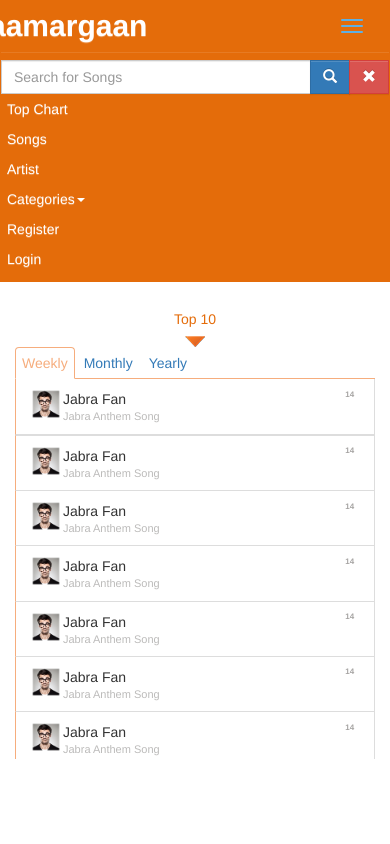
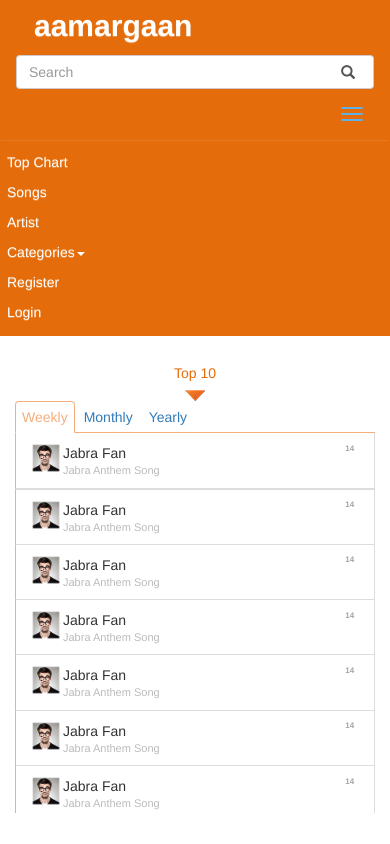
Before and after one commit to mamunshahidul/amargan, a plain HTML site: page index.html in a window 390 px wide. Both pictures are taken after a click on the button "Toggle navigation". Drawn offline with nearby package versions, Linux system fonts and the light colour scheme; a web font is replaced by a local one.

Commit message:
header search

```diff
--- a/css/main.css
+++ b/css/main.css
@@ -73,6 +73,26 @@ a:focus{
   font-size: 30px;
   font-weight: bold;
   color: white;
+}
+
+/* Search Form Styles*/
+#imaginary_container{
+    margin-top:1%; /* Don't copy this */
+}
+.stylish-input-group .input-group-addon{
+    background: white !important;
+}
+.stylish-input-group .form-control{
+	border-right:0;
+	box-shadow:0 0 0;
+	border-color:#ccc;
+}
+.stylish-input-group button{
+    border:0;
+    background:transparent;
+}
+.navbar > .container .navbar-brand, .navbar > .container-fluid .navbar-brand {
+  margin-left: 0;
 }
 /* .animbrand{
 	content: none !important;
--- a/index.html
+++ b/index.html
@@ -40,9 +40,22 @@
         <p class="browserupgrade">You are using an <strong>outdated</strong> browser. Please <a href="http://browsehappy.com/">upgrade your browser</a> to improve your experience.</p>
       <![endif]-->
       <header id="header">
-        <nav class="navbar  navbar-bootsnipp animate header-top" role="navigation">
-                <div class="container">
+        <nav class="navbar navbar-bootsnipp animate header-top" role="navigation">
+          <div class="container-fluid">
             <div class="row">
+              <div class="animbrand">
+                <a class="navbar-brand animate" href="index.html">aamargaan</a>
+              </div>
+               <div id="imaginary_container" class="col-sm-5 col-xs-12">
+                <div class="input-group stylish-input-group">
+                  <input type="text" class="form-control"  placeholder="Search" >
+                  <span class="input-group-addon">
+                    <button type="submit">
+                      <span class="glyphicon glyphicon-search"></span>
+                    </button>
+                  </span>
+                </div>
+              </div>
               <!-- Brand and toggle get grouped for better mobile display -->
               <div class="navbar-header">
                 <button type="button" class="navbar-toggle" data-toggle="collapse" data-target="#bs-example-navbar-collapse-2">
@@ -51,58 +64,26 @@
                   <span class="icon-bar"></span>
                   <span class="icon-bar"></span>
                 </button>
-                    <div class="animbrand">
-                      <a class="navbar-brand animate" href="#">aamargaan</a>
-                    </div>
               </div>
 
               <!-- Collect the nav links, forms, and other content for toggling -->
               <div class="collapse navbar-collapse" id="bs-example-navbar-collapse-2">
-                    <ul class="nav navbar-nav navbar-right">
-                      <li class="visible-xs">
-                        <form action="" method="GET" role="search">
-                          <div class="input-group">
-                            <input type="text" class="form-control" name="q" placeholder="Search for Songs">
-                            <span class="input-group-btn">
-                              <button class="btn btn-primary" type="submit"><span class="glyphicon glyphicon-search"></span></button>
-                              <button class="btn btn-danger" type="reset"><span class="glyphicon glyphicon-remove"></span></button>
-                            </span>
-                          </div>
-                        </form>
-                      </li>
+                <ul class="nav navbar-nav">
                   <li class=""><a href="#" class="animate">Top Chart</a></li>
                   <li class=""><a href="#" class="animate">Songs</a></li>
                   <li class=""><a href="#" class="animate">Artist</a></li>
                   <li>
                     <a href="#" class="dropdown-toggle animate " data-toggle="dropdown">Categories<span class="caret"></span></a>
                     <ul class="dropdown-menu" role="menu">
-
                       <li class=""><a href="" class="animate">Form Builder </a></li>
                       <li class=""><a href="" class="animate">Button Builder </a></li>
                       <li class=""><a href="" class="animate">Icon Search </a></li>
-
-
                     </ul>
                   </li>
-
                   <li class=""><a href="" class="animate">Register</a></li>
                   <li id="nav-login-btn" class=""><a href="" class="animate">Login</a></li>
-
-                      <li class="hidden-xs"><a href="#toggle-search" class="animate"><span class="glyphicon glyphicon-search"></span></a></li>
                 </ul>
               </div>
-                  </div>
-                </div>
-                <div class="bootsnipp-search animate">
-                  <div class="container">
-                    <form action="" method="GET" role="search">
-                      <div class="input-group">
-                        <input type="text" class="form-control" name="q" placeholder="Search for Songs,Artist,Album">
-                        <span class="input-group-btn">
-                          <button class="btn btn-danger" type="reset"><span class="glyphicon glyphicon-remove"></span></button>
-                        </span>
-                      </div>
-                    </form>
             </div>
           </div>
         </nav>
```
Lines whose indentation alone changed are shown as unchanged.
